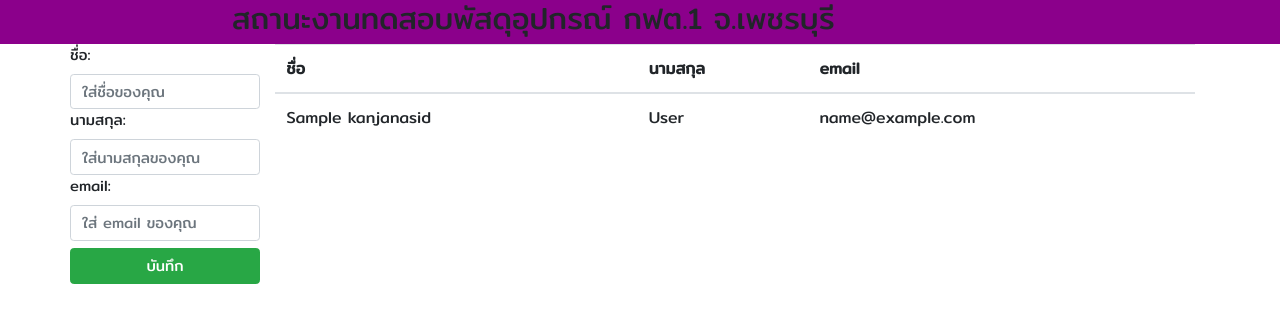
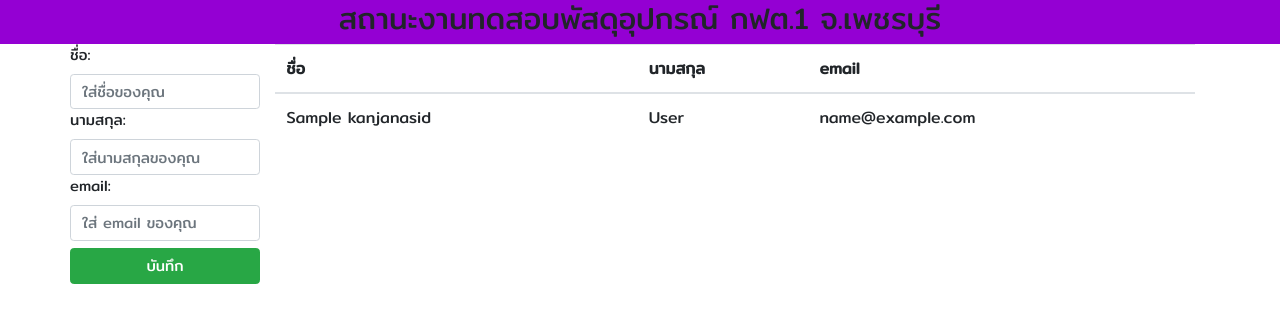
Before and after one commit to kanjanasid/abouttestingstatus, a PHP site: page /checkstatus.php in a window 1280 px wide. Shown: the top 323 px of the page. Run offline with PHP 8.4, Linux system fonts and the light colour scheme; tables that the repository leaves empty or names only in its code hold one stand-in row (values such as "Sample post"); data that the repository does not hold is empty.

Commit message:
Add files via upload

```diff
--- a/checkstatus.php
+++ b/checkstatus.php
@@ -30,9 +30,9 @@
 		?>
 	</head>
 	<body>
-		<div class = "container-fluid" style = "background-color:DarkMagenta;">
+		<div class = "container-fluid" style = "background-color:DarkViolet;">
 			<div class="row row-center">
-				<div class="col-lg-6 offset-lg-2" style="background-color:DarkMagenta;">
+				<div class="col-lg-6 offset-lg-3" style="background-color:DarkViolet;">
 					<h2>สถานะงานทดสอบพัสดุอุปกรณ์ กฟต.1 จ.เพชรบุรี</h2>
 				</div>
 			</div>
```
